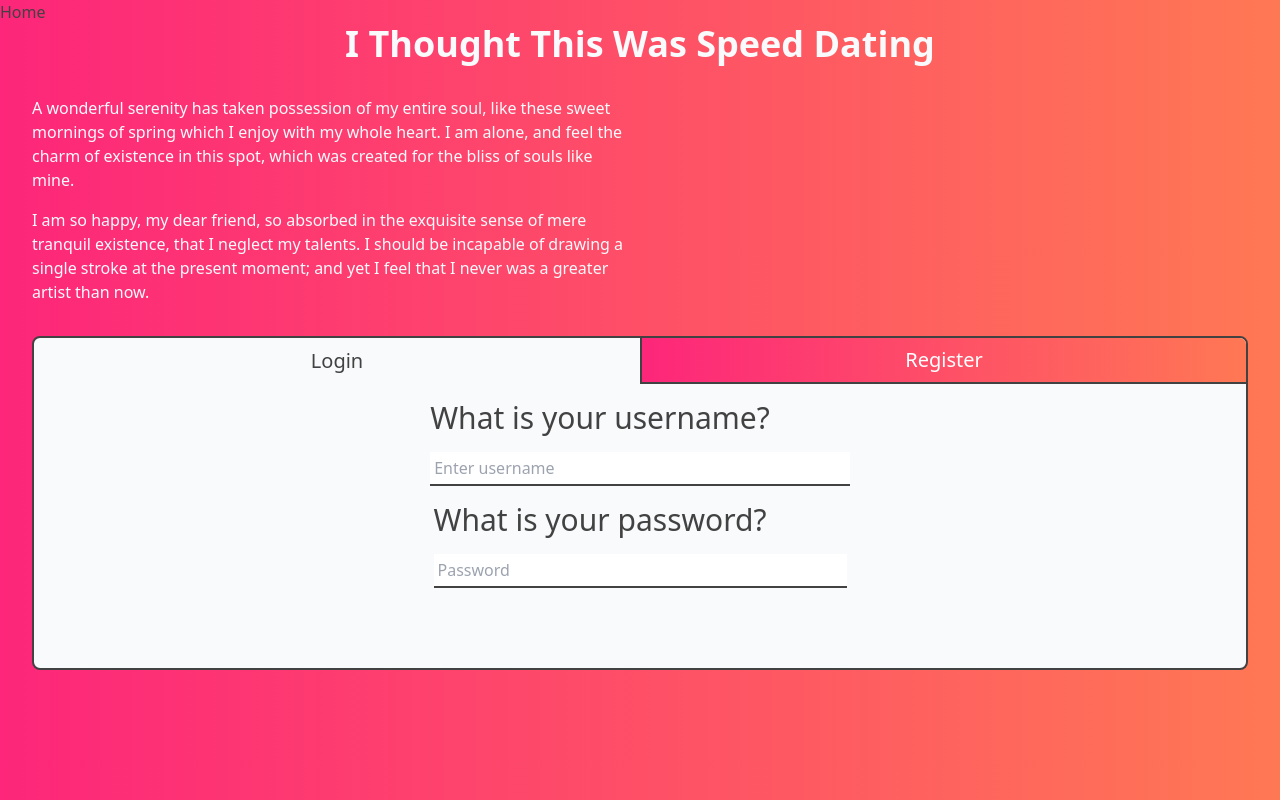
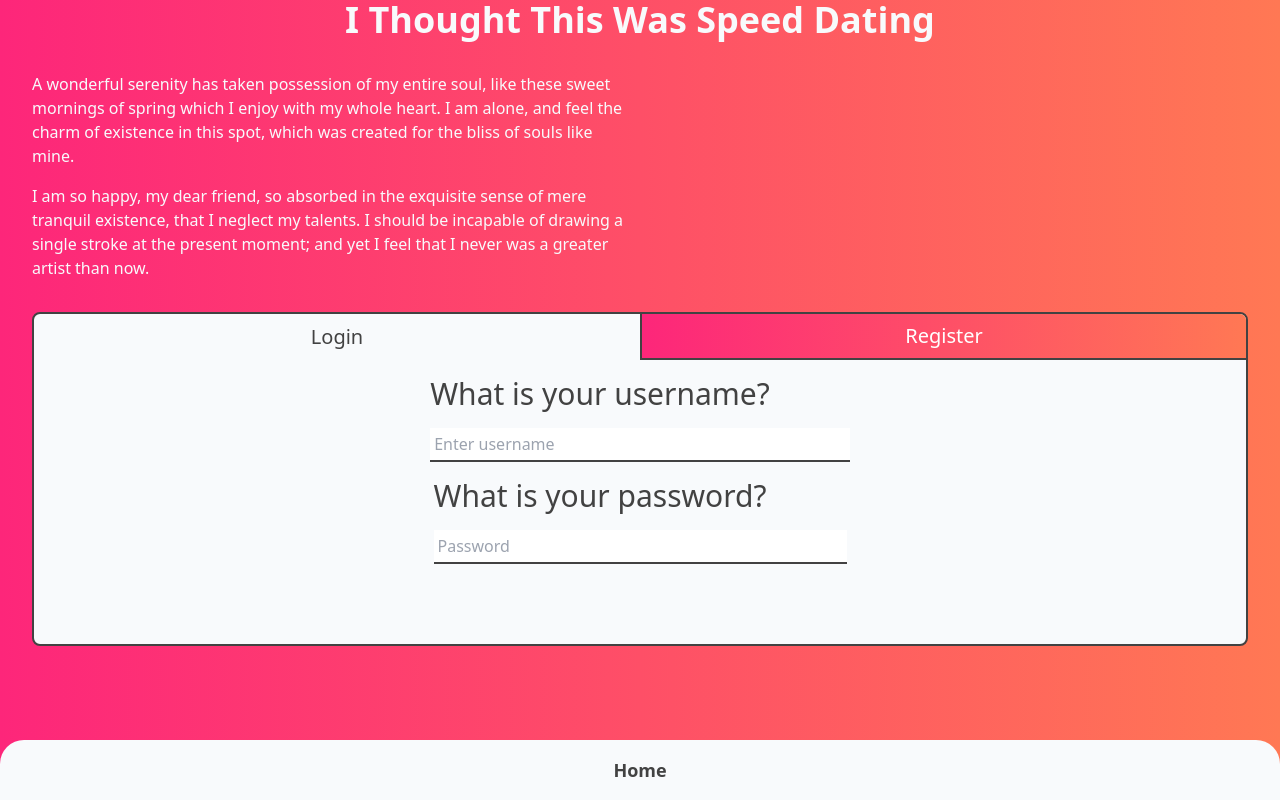
Before and after one commit to u-s-c-l/i-t-t-w-s-d, a React (Create React App) app: page / in a window 1280 px wide. Built offline with nearby package versions, Linux system fonts and the light colour scheme; no server answers.

Commit message:
style header

```diff
--- a/src/layout/Header/index.js
+++ b/src/layout/Header/index.js
@@ -4,18 +4,45 @@ import { useAuthContext } from "../../contexts";
 
 const Header = () => {
   const { currentUser, logout } = useAuthContext();
-
+  const linkStyle = "py-4 px-5 text-lg hover:font-extrabold";
   return (
     <>
-      <nav>
-        <NavLink to="/">Home</NavLink>
+      <nav
+        className={
+          "bg-slate-50 fixed bottom-0 w-full flex justify-around rounded-tl-3xl rounded-tr-3xl"
+        }
+      >
+        <NavLink
+          className={({ isActive }) =>
+            isActive ? `${linkStyle} font-extrabold` : linkStyle
+          }
+          to="/"
+        >
+          Home
+        </NavLink>
         {!currentUser ? (
           <></>
         ) : (
           <>
-            <NavLink to="/userprofile">Profile</NavLink>
-            <NavLink to="/quiz">Quiz</NavLink>
-            <button onClick={logout}>Logout</button>
+            <NavLink
+              className={({ isActive }) =>
+                isActive ? `${linkStyle} font-extrabold` : linkStyle
+              }
+              to="/userprofile"
+            >
+              Profile
+            </NavLink>
+            <NavLink
+              className={({ isActive }) =>
+                isActive ? `${linkStyle} font-extrabold` : linkStyle
+              }
+              to="/quiz"
+            >
+              Quiz
+            </NavLink>
+            <button className={linkStyle} onClick={logout}>
+              Logout
+            </button>
           </>
         )}
       </nav>
```
